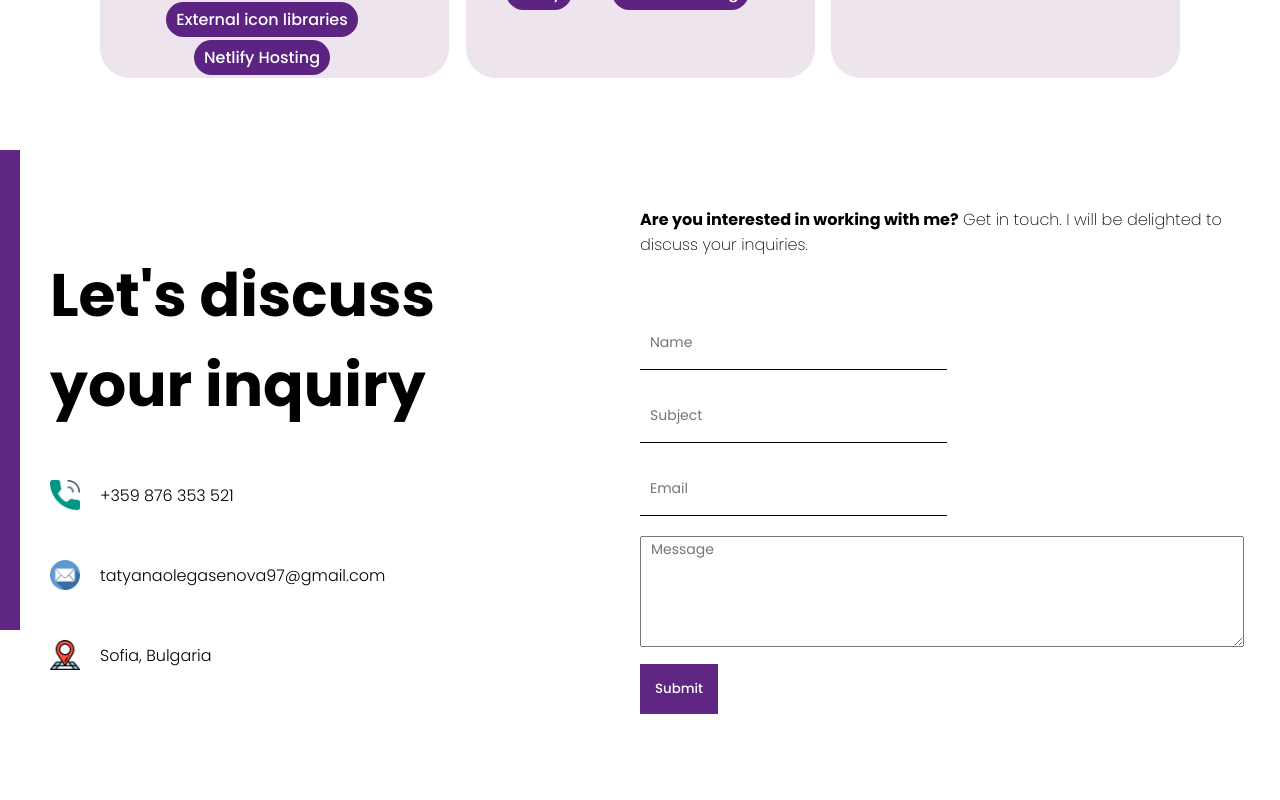
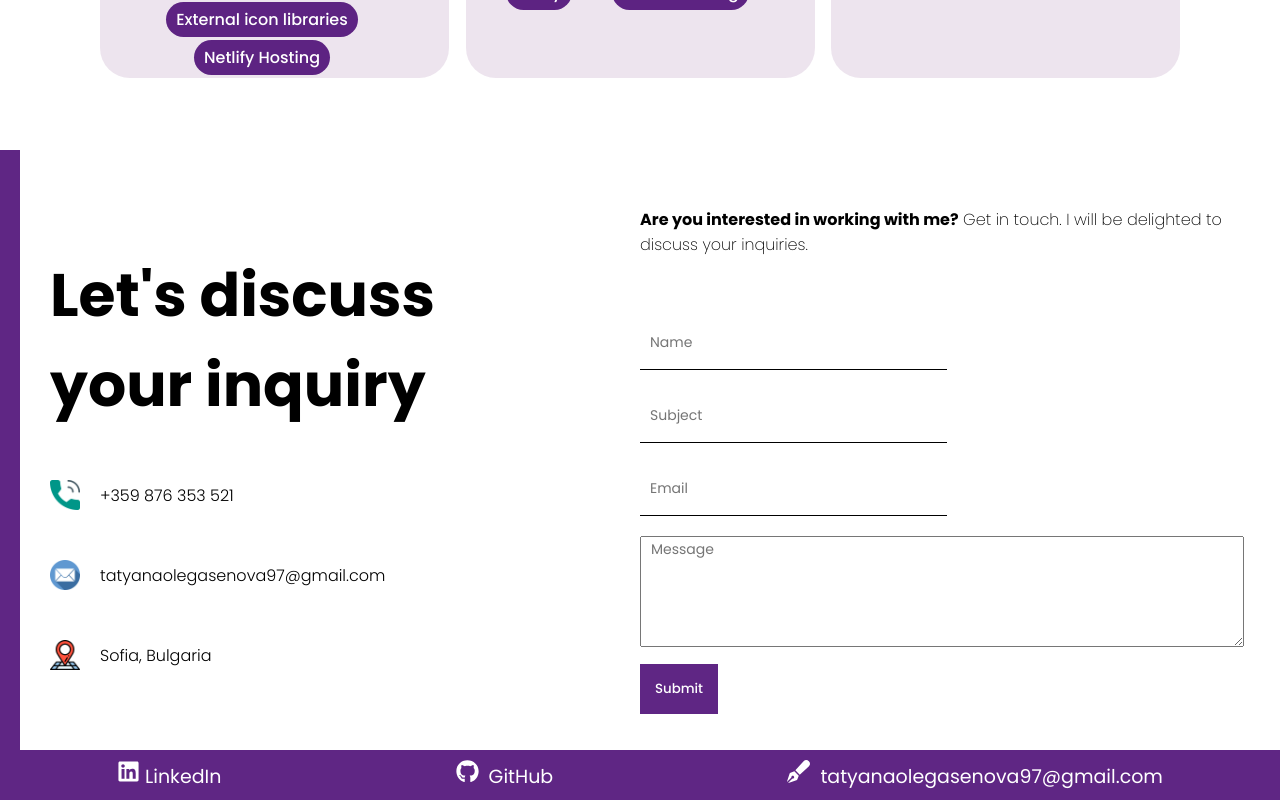
Before and after one commit to Tatyana-OA/personal-portfolio-react-js, a React (Create React App) app: page / in a window 1280 px wide. Shown: the part 3314-4114 px from the top of the page. Before the commit the page ends 4084 px from the top, so only its background shows below. Built offline with nearby package versions, Linux system fonts and the light colour scheme.

Commit message:
Footer details

```diff
--- a/package.json
+++ b/package.json
@@ -9,6 +9,7 @@
     "emailjs-com": "^3.2.0",
     "react": "^17.0.2",
     "react-dom": "^17.0.2",
+    "react-icons": "^4.3.1",
     "react-scripts": "4.0.3",
     "web-vitals": "^1.0.1"
   },
--- a/src/App.jsx
+++ b/src/App.jsx
@@ -2,6 +2,7 @@ import Intro from "./components/intro/Intro";
 import About from "./components/about/About";
 import ProductList from "./components/productList/ProductList";
 import Contact from "./components/contact/Contact";
+
 
 const App = () => {
   return <div>
--- /dev/null
+++ b/src/components/Footer/Footer.css
@@ -0,0 +1,20 @@
+.f {
+
+	background-color: #490873e0;
+}
+.contact-wrap {
+	display:flex;
+	flex-flow:row;
+	justify-content: space-around;
+	align-items:center;
+	height:50px;
+}
+.f-link {
+	color:white;
+	font-size:19px;
+	text-decoration: none;
+}
+.f-link svg {
+	font-size:23px;
+	margin-right:5px;
+}
--- /dev/null
+++ b/src/components/Footer/Footer.js
@@ -0,0 +1,29 @@
+import "./Footer.css";
+import { FaGithub, FaLinkedin, FaPenFancy } from "react-icons/fa";
+
+const Footer = () => {
+  return (
+    <div className="f">
+      <div className="contact-wrap">
+        <div className="contact-item">
+			<a href="https://www.linkedin.com/in/tatyana-asenova-76a1341b2/" className="f-link" target="_blank" rel="noreferrer">
+          <FaLinkedin />
+          LinkedIn
+		  </a>
+        </div>
+        <div className="contact-item">
+		<a href="https://github.com/Tatyana-OA" className="f-link" target="_blank" rel="noreferrer">
+          <FaGithub /> GitHub
+		  </a>
+        </div>
+        <div className="contact-item">
+		<a href="mailto:tatyanaolegasenova97@gmail.com" className="f-link" target="_blank" rel="noreferrer">
+          <FaPenFancy /> tatyanaolegasenova97@gmail.com
+		  </a>
+        </div>
+      </div>
+    </div>
+  );
+};
+
+export default Footer;
--- a/src/components/contact/Contact.css
+++ b/src/components/contact/Contact.css
@@ -1,5 +1,5 @@
 .c {
-	height: 60vh;
+	height: 75vh;
 	position: relative;
   }
 
--- a/src/components/contact/Contact.js
+++ b/src/components/contact/Contact.js
@@ -4,6 +4,7 @@ import Email from "../../img/email.png";
 import Address from "../../img/address.png";
 import { useRef, useState } from "react";
 import emailjs from "emailjs-com";
+import Footer from "../Footer/Footer";
 
 function Contact() {
 	const formRef = useRef();
@@ -32,6 +33,7 @@ function Contact() {
 		);
 	}
   return (
+	  <>
     <div className="c">
       <div className="c-bg"> </div>
         <div className="c-wrapper">
@@ -70,6 +72,8 @@ function Contact() {
         </div>
 
     </div>
+	<Footer/>
+	</>
   );
 }
 
```
Also changed, not shown: 2 other files (tests, documents, lock files or other folders).
